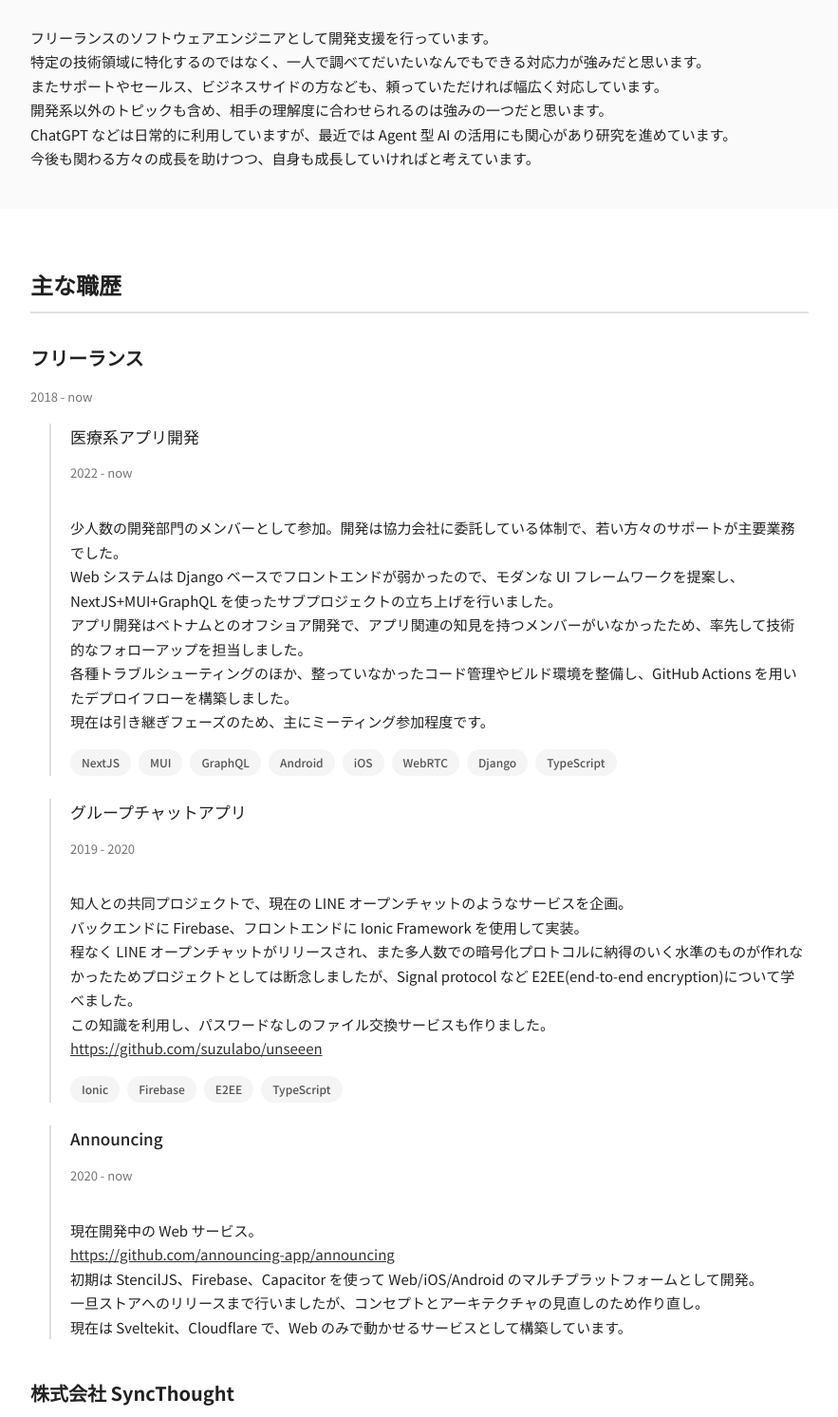
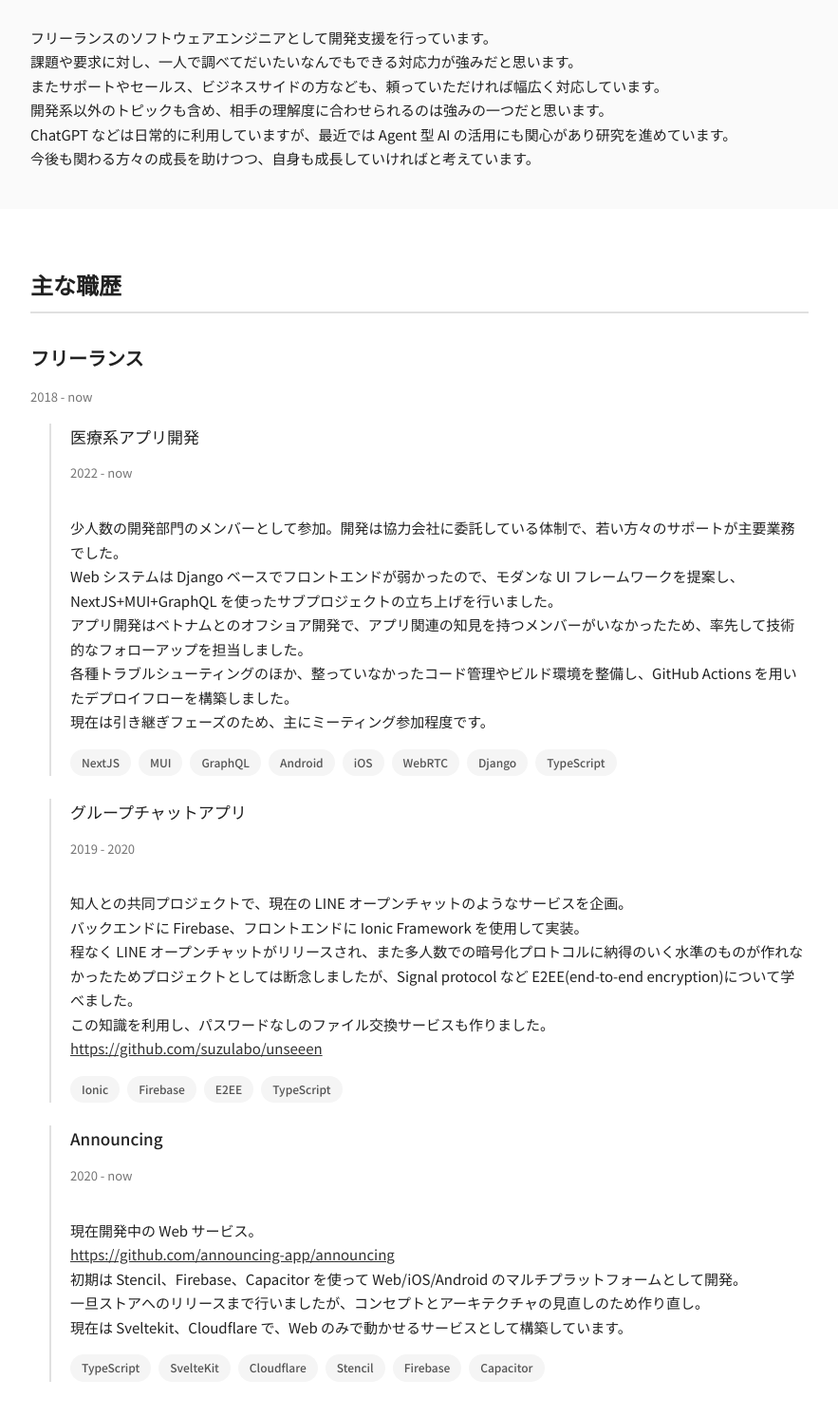
Before and after one commit to suzulabo/resume, a website: page docs/index.html in a window 1280 px wide. Shown: the part 174-1666 px from the top of the page at 95% size, without its empty margins (198-1081 px from the left). Drawn offline with Linux system fonts and the light colour scheme.

Commit message:
feat: Update resume content and regenerate HTML (#4)

```diff
--- a/docs/index.html
+++ b/docs/index.html
@@ -32,7 +32,7 @@
                 </div>
                 <div class="summary">
                     <p>フリーランスのソフトウェアエンジニアとして開発支援を行っています。
-特定の技術領域に特化するのではなく、一人で調べてだいたいなんでもできる対応力が強みだと思います。
+課題や要求に対し、一人で調べてだいたいなんでもできる対応力が強みだと思います。
 またサポートやセールス、ビジネスサイドの方なども、頼っていただければ幅広く対応しています。
 開発系以外のトピックも含め、相手の理解度に合わせられるのは強みの一つだと思います。
 ChatGPT などは日常的に利用していますが、最近では Agent 型 AI の活用にも関心があり研究を進めています。
@@ -83,10 +83,13 @@ Web システムは Django ベースでフロントエンドが弱かったの
                         <p class="project-description">
                             現在開発中の Web サービス。
 <a href="https://github.com/announcing-app/announcing" target="_blank" class="link-is-url">https://github.com/announcing-app/announcing</a>
-初期は StencilJS、Firebase、Capacitor を使って Web/iOS/Android のマルチプラットフォームとして開発。
+初期は Stencil、Firebase、Capacitor を使って Web/iOS/Android のマルチプラットフォームとして開発。
 一旦ストアへのリリースまで行いましたが、コンセプトとアーキテクチャの見直しのため作り直し。
 現在は Sveltekit、Cloudflare で、Web のみで動かせるサービスとして構築しています。
                         </p>
+                        <div class="keywords">
+                            <span>TypeScript</span><span>SvelteKit</span><span>Cloudflare</span><span>Stencil</span><span>Firebase</span><span>Capacitor</span>
+                        </div>
                     </div>
                 </article>
 
```
Also changed, not shown: GEMINI.md (+1 -1 lines), resume.md (+6 -2 lines).
